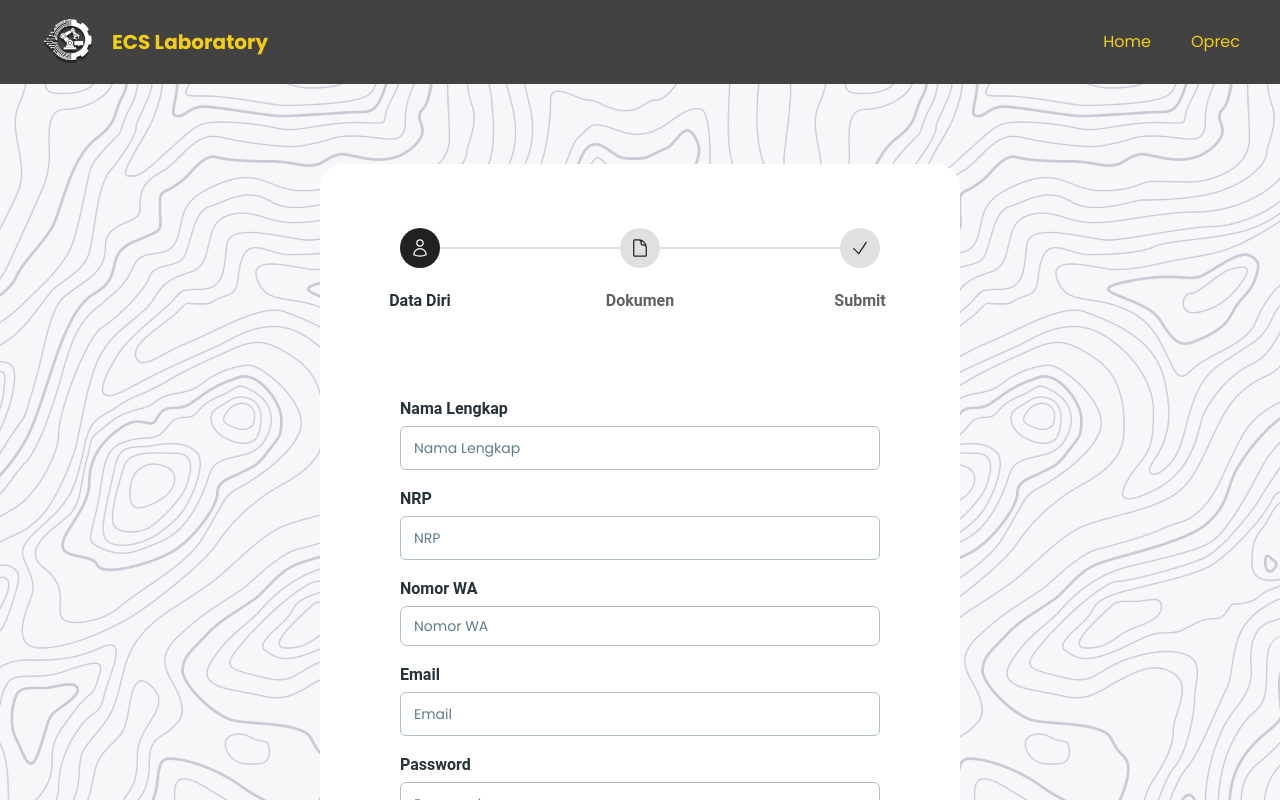
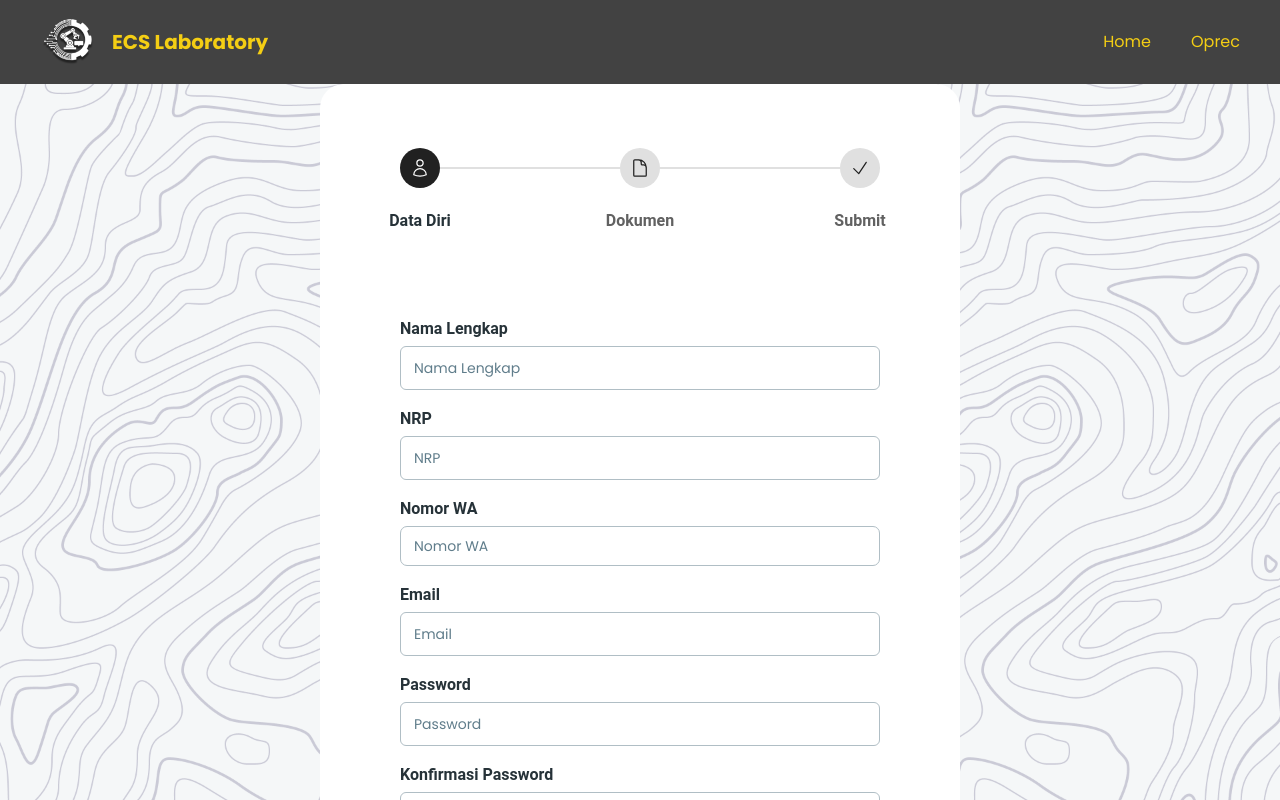
Before and after one commit to JordanAryaLeksana/ECS_WEBSITE-, a Next.js app: page /oprec in a window 1280 px wide. Shown: the top 800 px of the page. Built offline with nearby package versions, Linux system fonts and the light colour scheme.

Commit message:
update input

```diff
--- a/src/pages/oprec.tsx
+++ b/src/pages/oprec.tsx
@@ -4,6 +4,7 @@ import Navbar from "./components/navbar";
 import StepperTailwind from "./stepper";
 import useResponsive from "@/components/useResponsive";
 import Head from "next/head";
+import Link from "next/link";
 const Oprec = () => {
   const { isDesktop } = useResponsive();
   return (
@@ -12,19 +13,17 @@ const Oprec = () => {
       <Navbar />
 
       <div
-        className="min-h-screen w-full flex justify-center items-center  overflow-x-hidden "
+        className="min-h-screen w-full flex flex-col justify-center items-center  overflow-x-hidden "
         style={{ backgroundImage: "url('/bg.png')", backgroundSize: 'contain', backgroundRepeat: 'repeat' }}
       >
-        {/* <div className='md:w-1/2 md:px-20 sm:w-full bg-white py-16 md:m-20 sm:m-0 rounded-3xl'>
 
-        <StepperTailwind />
-      </div> */}
         {isDesktop ? (
-          <div className="bg-white py-16 w-1/2 px-20 m-20 rounded-3xl">
+          <div className="bg-white py-16 w-1/2 px-20 mx-20 rounded-3xl">
             <StepperTailwind></StepperTailwind>
           </div>
         ) : (
           <div className="bg-white py-8 my-10 w-full p-8 rounded-3xl h-fit">
+
             <StepperTailwind></StepperTailwind>
           </div>
         )}
--- a/src/pages/stepper.tsx
+++ b/src/pages/stepper.tsx
@@ -380,6 +380,7 @@ export default function StepperTailwind() {
           )}
           {activeStep === 1 && (
             <div className="w-full flex-col gap-4 flex">
+            <Link target={"_blank"} href={'https://docs.google.com/document/d/10T_NcsF5CxziQ2dt8Y2P3InMySAYmIHv/edit?usp=share_link&ouid=104950261130230777739&rtpof=true&sd=true'} className="w-full border-2 text-black rounded-xl py-2  text-center ">Download Template Surat Komitmen</Link>
               <Typography variant="h6" color="blue-gray" className="-mb-3">
                 Curriculum Vitae
               </Typography>
@@ -437,6 +438,7 @@ export default function StepperTailwind() {
                 multiple={false}
               />
               <h1 className="text-sm">{motlet.name}</h1>
+
             </div>
           )}
           {activeStep === 2 && (
```
